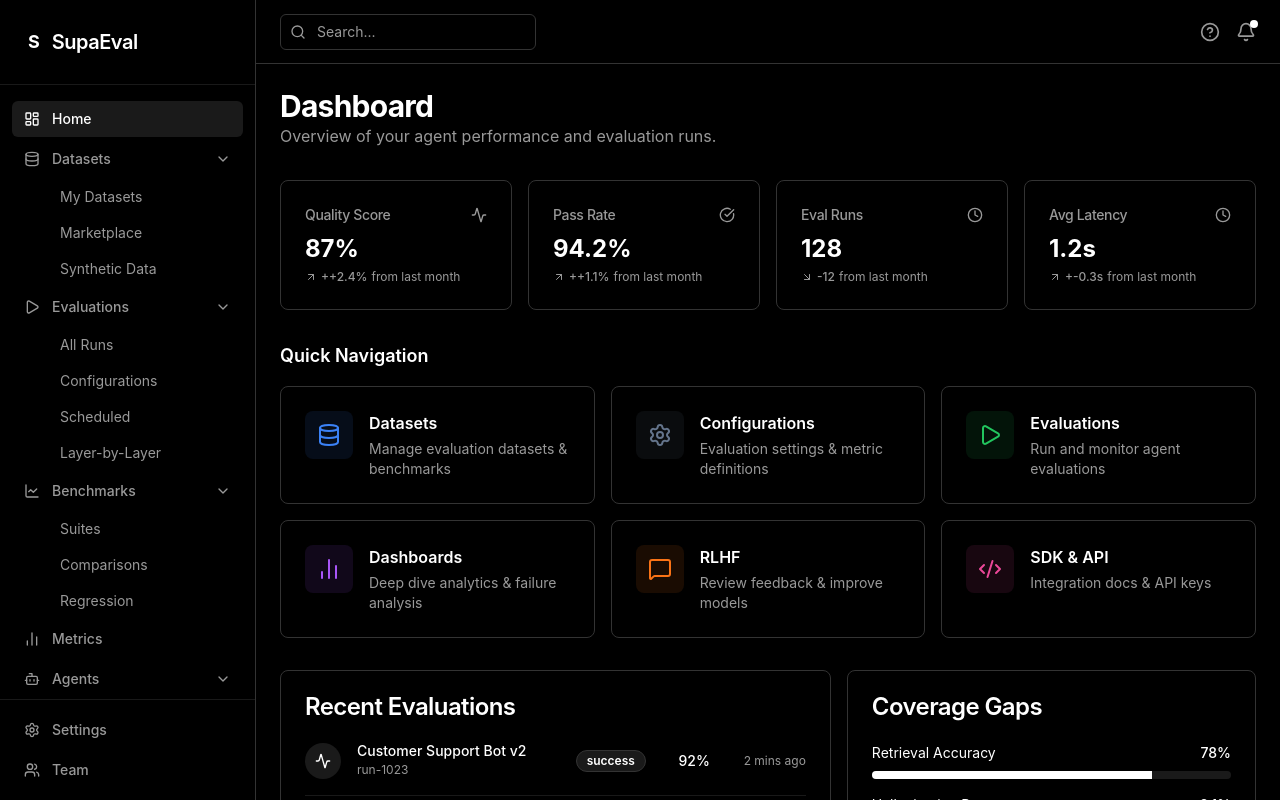
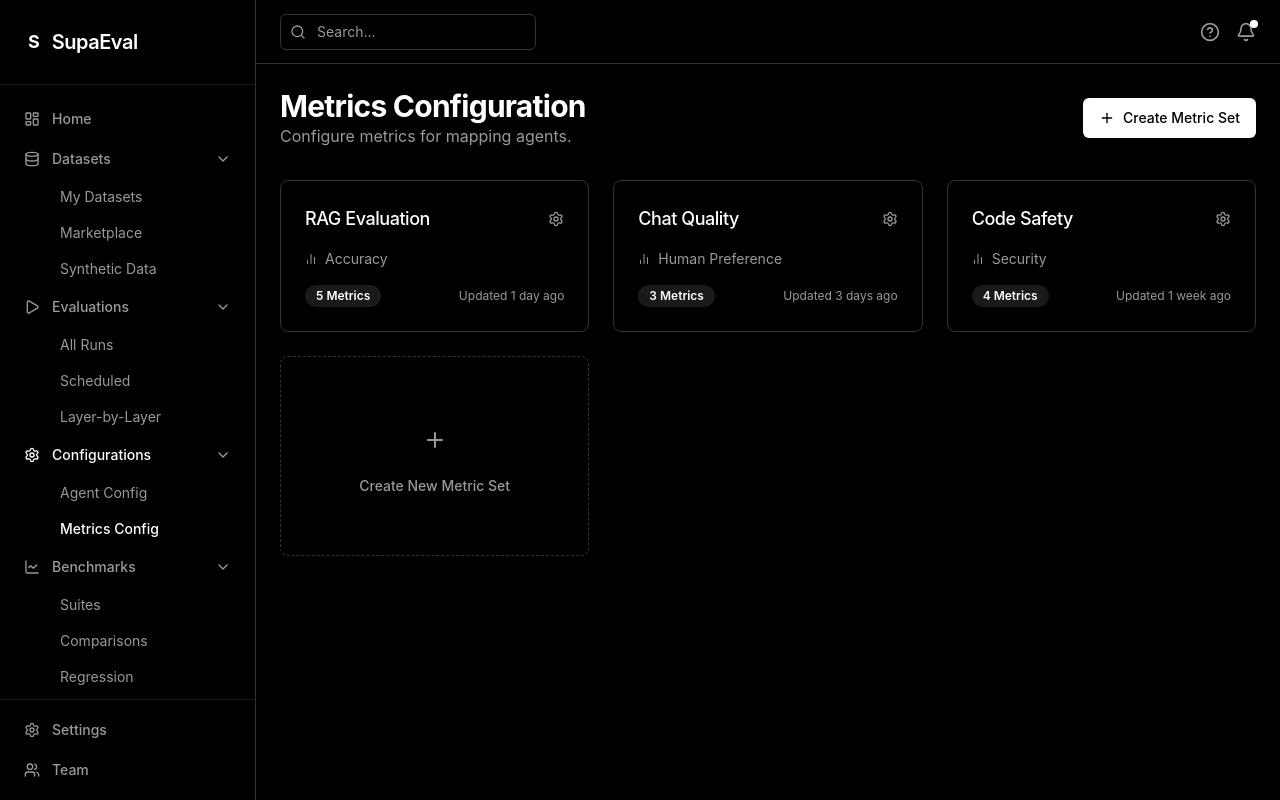
Before and after one commit to soumic28/supaeval-dashboards, a React (Vite) app: page /configurations/metrics in a window 1280 px wide. Before the commit this address led to /. Shown: the top 800 px of the page. Built offline with nearby package versions, Linux system fonts and the light colour scheme.

Commit message:
side-bar config

```diff
--- a/src/App.tsx
+++ b/src/App.tsx
@@ -13,9 +13,12 @@ import MyPurchasesPage from './pages/datasets/MyPurchasesPage';
 
 // Evaluations
 import AllRunsPage from './pages/evaluations/AllRunsPage';
-import ConfigsPage from './pages/evaluations/ConfigsPage';
 import ScheduledPage from './pages/evaluations/ScheduledPage';
 import LayerEvaluationPage from './pages/evaluations/LayerEvaluationPage';
+
+// Configurations
+import AgentConfigPage from './pages/configurations/AgentConfigPage';
+import MetricsConfigPage from './pages/configurations/MetricsConfigPage';
 
 // Benchmarks
 import SuitesPage from './pages/benchmarks/SuitesPage';
@@ -48,10 +51,14 @@ function App() {
 
           {/* Evaluations */}
           <Route path="/evaluations/runs" element={<AllRunsPage />} />
-          <Route path="/evaluations/configs" element={<ConfigsPage />} />
           <Route path="/evaluations/scheduled" element={<ScheduledPage />} />
           <Route path="/evaluations/layer-by-layer" element={<LayerEvaluationPage />} />
           <Route path="/evaluations" element={<Navigate to="/evaluations/runs" replace />} />
+
+          {/* Configurations */}
+          <Route path="/configurations/agents" element={<AgentConfigPage />} />
+          <Route path="/configurations/metrics" element={<MetricsConfigPage />} />
+          <Route path="/configurations" element={<Navigate to="/configurations/agents" replace />} />
 
           {/* Benchmarks */}
           <Route path="/benchmarks/suites" element={<SuitesPage />} />
--- a/src/components/layout/Sidebar.tsx
+++ b/src/components/layout/Sidebar.tsx
@@ -39,9 +39,16 @@ const navItems: NavItem[] = [
         icon: Play,
         children: [
             { name: 'All Runs', path: '/evaluations/runs' },
-            { name: 'Configurations', path: '/evaluations/configs' },
             { name: 'Scheduled', path: '/evaluations/scheduled' },
             { name: 'Layer-by-Layer', path: '/evaluations/layer-by-layer' },
+        ]
+    },
+    {
+        name: 'Configurations',
+        icon: Settings,
+        children: [
+            { name: 'Agent Config', path: '/configurations/agents' },
+            { name: 'Metrics Config', path: '/configurations/metrics' },
         ]
     },
     {
@@ -76,6 +83,7 @@ export function Sidebar({ isOpen, onClose }: { isOpen: boolean; onClose: () => v
     const [expandedSections, setExpandedSections] = useState<Record<string, boolean>>({
         'Datasets': true,
         'Evaluations': true,
+        'Configurations': true,
         'Benchmarks': true,
         'Agents': true
     });
--- /dev/null
+++ b/src/pages/configurations/AgentConfigPage.tsx
@@ -0,0 +1,60 @@
+import { Button } from '@/components/ui/Button';
+import { Card, CardContent, CardHeader, CardTitle } from '@/components/ui/Card';
+import { Badge } from '@/components/ui/Badge';
+import { Bot, Plus, Settings } from 'lucide-react';
+
+export default function AgentConfigPage() {
+    const agents = [
+        { id: 1, name: "Customer Support Bot", type: "Chat", status: "Active", lastActive: "2 mins ago" },
+        { id: 2, name: "Data Analyst", type: "Analysis", status: "Idle", lastActive: "1 hour ago" },
+        { id: 3, name: "Code Reviewer", type: "Development", status: "Active", lastActive: "5 mins ago" },
+    ];
+
+    return (
+        <div className="space-y-8">
+            <div className="flex flex-col md:flex-row items-start md:items-center justify-between gap-4 md:gap-0">
+                <div>
+                    <h1 className="text-3xl font-bold tracking-tight">Agent Configuration</h1>
+                    <p className="text-muted-foreground">Onboard, create, update, and manage your agents.</p>
+                </div>
+                <Button className="w-full md:w-auto">
+                    <Plus className="mr-2 h-4 w-4" />
+                    Onboard Agent
+                </Button>
+            </div>
+
+            <div className="grid gap-6 grid-cols-1 md:grid-cols-2 lg:grid-cols-3">
+                {agents.map((agent) => (
+                    <Card key={agent.id} className="hover:border-primary/50 transition-colors cursor-pointer group">
+                        <CardHeader className="flex flex-row items-center justify-between space-y-0 pb-2">
+                            <CardTitle className="text-lg font-medium group-hover:text-primary transition-colors">
+                                {agent.name}
+                            </CardTitle>
+                            <Settings className="h-4 w-4 text-muted-foreground" />
+                        </CardHeader>
+                        <CardContent>
+                            <div className="flex items-center gap-2 mt-2 text-sm text-muted-foreground">
+                                <Bot className="h-3 w-3" />
+                                <span>{agent.type}</span>
+                            </div>
+
+                            <div className="mt-4 flex items-center justify-between">
+                                <Badge variant={agent.status === "Active" ? "default" : "secondary"} className="text-xs">
+                                    {agent.status}
+                                </Badge>
+                                <span className="text-xs text-muted-foreground">Active {agent.lastActive}</span>
+                            </div>
+                        </CardContent>
+                    </Card>
+                ))}
+
+                <button className="flex flex-col items-center justify-center rounded-lg border border-dashed border-border bg-card/50 p-6 hover:bg-accent/50 hover:border-primary/50 transition-all h-full min-h-[200px]">
+                    <div className="rounded-full bg-background p-3 mb-3">
+                        <Plus className="h-6 w-6 text-muted-foreground" />
+                    </div>
+                    <span className="text-sm font-medium text-muted-foreground">Create New Agent</span>
+                </button>
+            </div>
+        </div>
+    );
+}
--- /dev/null
+++ b/src/pages/configurations/MetricsConfigPage.tsx
@@ -0,0 +1,60 @@
+import { Button } from '@/components/ui/Button';
+import { Card, CardContent, CardHeader, CardTitle } from '@/components/ui/Card';
+import { Badge } from '@/components/ui/Badge';
+import { BarChart2, Plus, Settings } from 'lucide-react';
+
+export default function MetricsConfigPage() {
+    const metricSets = [
+        { id: 1, name: "RAG Evaluation", count: 5, type: "Accuracy", updated: "1 day ago" },
+        { id: 2, name: "Chat Quality", count: 3, type: "Human Preference", updated: "3 days ago" },
+        { id: 3, name: "Code Safety", count: 4, type: "Security", updated: "1 week ago" },
+    ];
+
+    return (
+        <div className="space-y-8">
+            <div className="flex flex-col md:flex-row items-start md:items-center justify-between gap-4 md:gap-0">
+                <div>
+                    <h1 className="text-3xl font-bold tracking-tight">Metrics Configuration</h1>
+                    <p className="text-muted-foreground">Configure metrics for mapping agents.</p>
+                </div>
+                <Button className="w-full md:w-auto">
+                    <Plus className="mr-2 h-4 w-4" />
+                    Create Metric Set
+                </Button>
+            </div>
+
+            <div className="grid gap-6 grid-cols-1 md:grid-cols-2 lg:grid-cols-3">
+                {metricSets.map((set) => (
+                    <Card key={set.id} className="hover:border-primary/50 transition-colors cursor-pointer group">
+                        <CardHeader className="flex flex-row items-center justify-between space-y-0 pb-2">
+                            <CardTitle className="text-lg font-medium group-hover:text-primary transition-colors">
+                                {set.name}
+                            </CardTitle>
+                            <Settings className="h-4 w-4 text-muted-foreground" />
+                        </CardHeader>
+                        <CardContent>
+                            <div className="flex items-center gap-2 mt-2 text-sm text-muted-foreground">
+                                <BarChart2 className="h-3 w-3" />
+                                <span>{set.type}</span>
+                            </div>
+
+                            <div className="mt-4 flex items-center justify-between">
+                                <Badge variant="secondary" className="text-xs">
+                                    {set.count} Metrics
+                                </Badge>
+                                <span className="text-xs text-muted-foreground">Updated {set.updated}</span>
+                            </div>
+                        </CardContent>
+                    </Card>
+                ))}
+
+                <button className="flex flex-col items-center justify-center rounded-lg border border-dashed border-border bg-card/50 p-6 hover:bg-accent/50 hover:border-primary/50 transition-all h-full min-h-[200px]">
+                    <div className="rounded-full bg-background p-3 mb-3">
+                        <Plus className="h-6 w-6 text-muted-foreground" />
+                    </div>
+                    <span className="text-sm font-medium text-muted-foreground">Create New Metric Set</span>
+                </button>
+            </div>
+        </div>
+    );
+}
```
